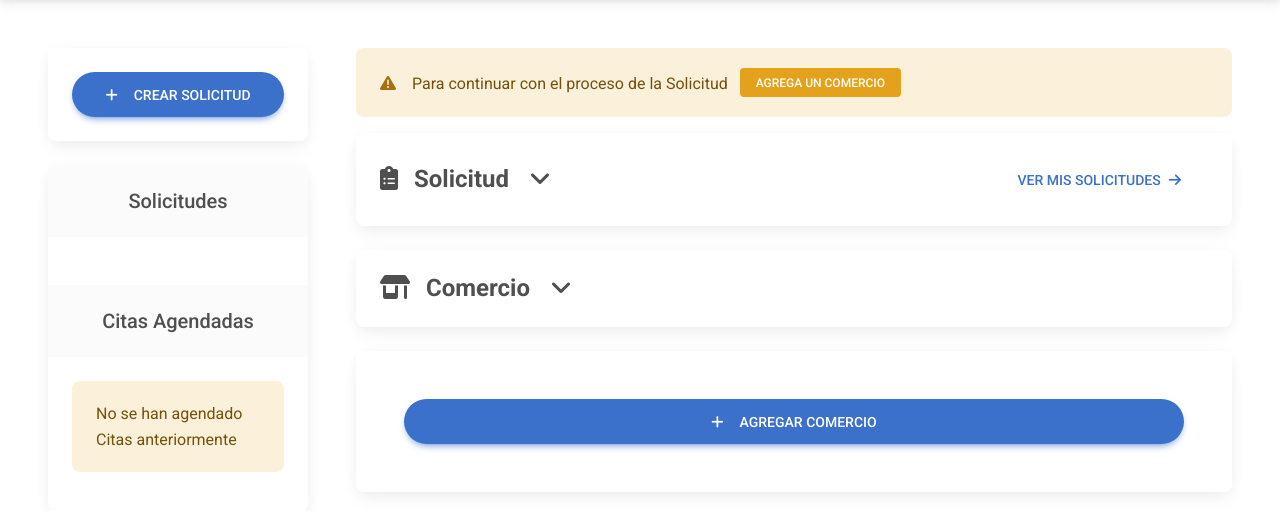
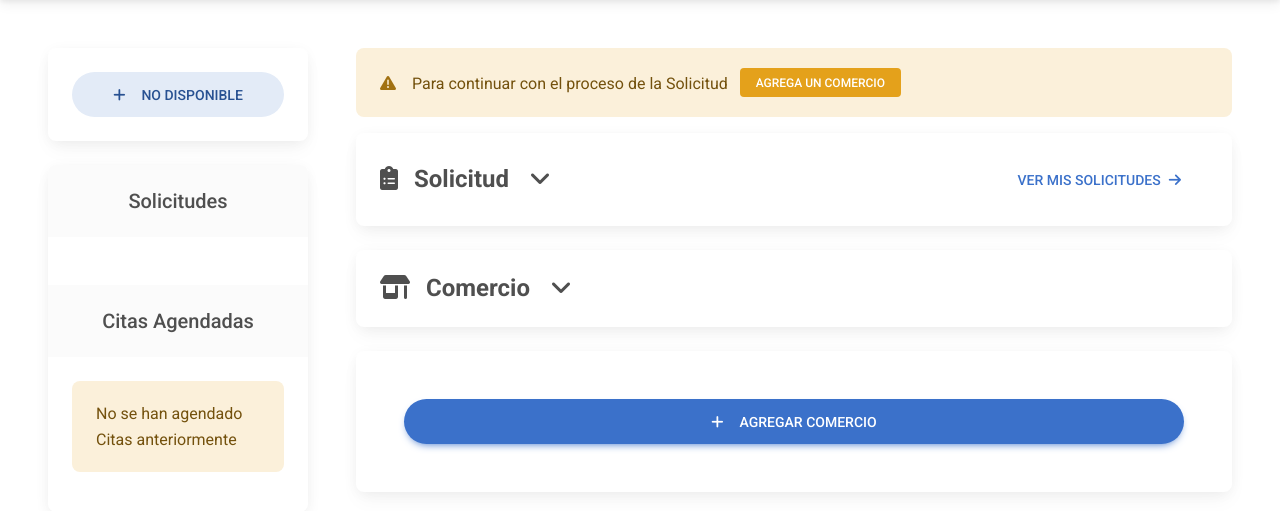
Before and after one commit to DEDC/feria, a Django app: template apps/places/templates/places/request.html in a window 1280 px wide. Shown: the part 62-573 px from the top of the page. Run offline with Django 3.2, Linux system fonts and the light colour scheme; the template is opened without the code that fills it, so the values that code supplies are empty.

Commit message:
Se bloque el botón de crear solicitud dentro del detailview del mismo

```diff
--- a/apps/places/templates/places/request.html
+++ b/apps/places/templates/places/request.html
@@ -14,8 +14,8 @@
     <div class="row gx-xl-5">
         <div class="col-xl-3">
             <div class="shadow-4 p-4 bg-white rounded-5 mb-4">
-                <a href="{% url 'places:create_request' %}" type="button"
-                    class="btn btn-primary btn-rounded btn-lg w-100"><i class="fas fa-plus me-3"></i>Crear solicitud</a>
+                <a href="#" type="button"
+                    class="btn btn-secondary btn-rounded btn-lg w-100"><i class="fas fa-plus me-3"></i>No disponible</a>
             </div>
             <div class="shadow-4 bg-white rounded-5 overflow-hidden d-none d-xl-block">
                 <div class="bg-light p-4 text-center">
```
